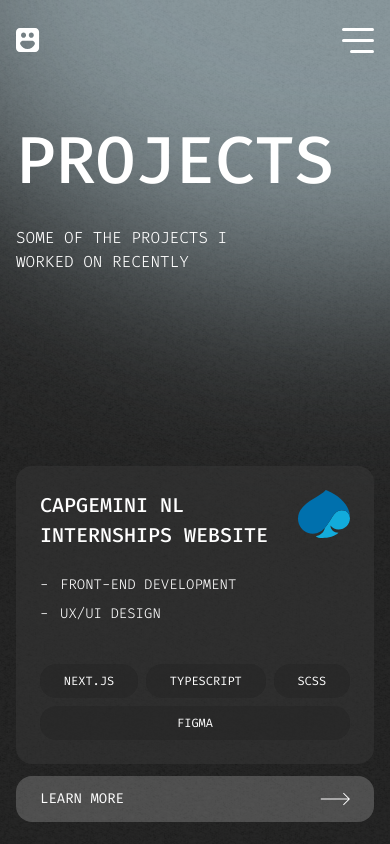
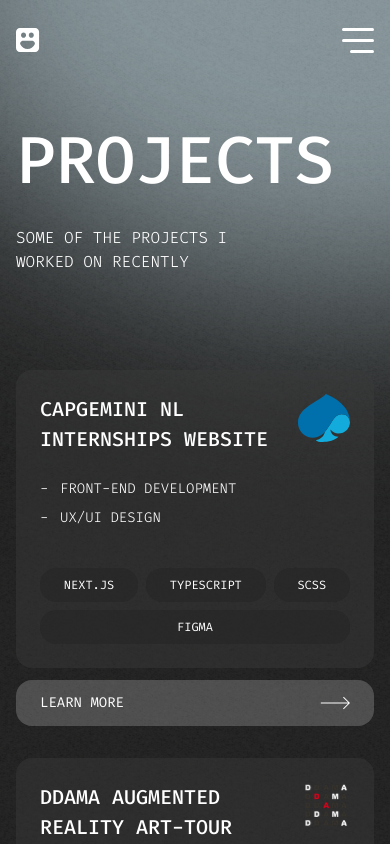
Before and after one commit to JariKooij/portfolio-jari-kooij, a Next.js app: page /projects in a window 390 px wide. Shown: the top 844 px of the page. Built offline with nearby package versions, Linux system fonts and the light colour scheme.

Commit message:
section margin

```diff
--- a/src/components/home/About.tsx
+++ b/src/components/home/About.tsx
@@ -5,7 +5,7 @@
 
 const About: React.FC = () => {
     return (
-        <div className="mx-auto mb-mobile_gap flex  max-w-[635px] flex-col gap-4 sm:mb-tablet_gap lg:mb-desktop_gap">
+        <div className="mx-auto mb-mobile_gap flex  max-w-[635px] flex-col gap-4 sm:mb-desktop_gap">
             <p className="mb-16 whitespace-pre-wrap text-center text-[14px] [word-spacing:-.36em] sm:text-justify sm:text-base">
                 {aboutText}
             </p>
--- a/src/components/home/Hero.tsx
+++ b/src/components/home/Hero.tsx
@@ -5,7 +5,7 @@
 
 const Hero: React.FC = () => {
     return (
-        <div className="full-height grid-cols-[auto_1fr)] mb-tablet_gap grid grid-rows-[auto_auto_1fr] pb-6 pt-12 sm:mb-tablet_gap lg:mb-desktop_gap lg:pb-12 lg:pt-24">
+        <div className="full-height grid-cols-[auto_1fr)] mb-mobile_gap grid grid-rows-[auto_auto_1fr] pb-6 pt-12 sm:mb-desktop_gap lg:pb-12 lg:pt-24">
             <h1 className="max-w-min text-[22.5vw] font-medium leading-1 sm:text-9xl lg:max-w-max">Jari Kooij</h1>
 
             <span className="block h-full justify-self-end bg-white lg:w-[1px]" />
--- a/src/components/home/ProjectsDisplay.tsx
+++ b/src/components/home/ProjectsDisplay.tsx
@@ -7,7 +7,7 @@
 const ProjectsDisplay: React.FC = () => {
     return (
         <>
-            <div className="mx-auto mb-mobile_gap flex max-w-5xl flex-col gap-medium overflow-x-hidden sm:mb-tablet_gap lg:mb-desktop_gap lg:gap-huuge">
+            <div className="mx-auto mb-mobile_gap flex max-w-5xl flex-col gap-medium overflow-x-hidden sm:mb-desktop_gap lg:gap-huuge">
                 <h2 className="mr-[-.75em] text-center text-[7vw] font-medium tracking-huuge sm:text-24px lg:text-32px">
                     Featured projects
                 </h2>
--- a/src/components/projects/ArtProjectSection.tsx
+++ b/src/components/projects/ArtProjectSection.tsx
@@ -2,7 +2,7 @@
 
 const ArtProjectSection: React.FC = () => {
     return (
-        <section className="mb-32">
+        <section className="mb-24 sm:mb-mobile_gap">
             <p className="mx-auto mb-8 max-w-[300px] whitespace-pre-wrap text-center text-20px sm:max-w-max sm:text-24px">
                 Oh, and I make some digital art as well :)
             </p>
--- a/src/components/projects/ProjectsGridSection.tsx
+++ b/src/components/projects/ProjectsGridSection.tsx
@@ -3,7 +3,7 @@
 
 const ProjectsGridSection: React.FC = () => {
     return (
-        <section className="mb-48 grid justify-stretch gap-8 lg:grid-cols-2">
+        <section className="mb-24 grid justify-stretch gap-8 sm:mb-mobile_gap lg:grid-cols-2">
             {projects.map((project) => (
                 <ProjectCard key={project.id} project={project} />
             ))}
--- a/src/components/projects/ProjectsHero.tsx
+++ b/src/components/projects/ProjectsHero.tsx
@@ -2,7 +2,7 @@
 
 const ProjectsHero: React.FC = () => {
     return (
-        <div className="pb-32 pt-12 lg:pt-24">
+        <div className="pb-8 pt-12 sm:pb-32 lg:pt-24">
             <h1 className="max-w-min text-[17vw] font-medium leading-1 md:text-9xl lg:max-w-max">Projects</h1>
 
             <span className="block h-full justify-self-end bg-white lg:w-[1px]" />
--- a/tailwind.config.js
+++ b/tailwind.config.js
@@ -37,8 +37,7 @@
             },
             margin: {
                 mobile_gap: "256px",
-                tablet_gap: "300px",
-                desktop_gap: "400px",
+                desktop_gap: "300px",
             },
             lineHeight: {
                 1: "1em",
```
